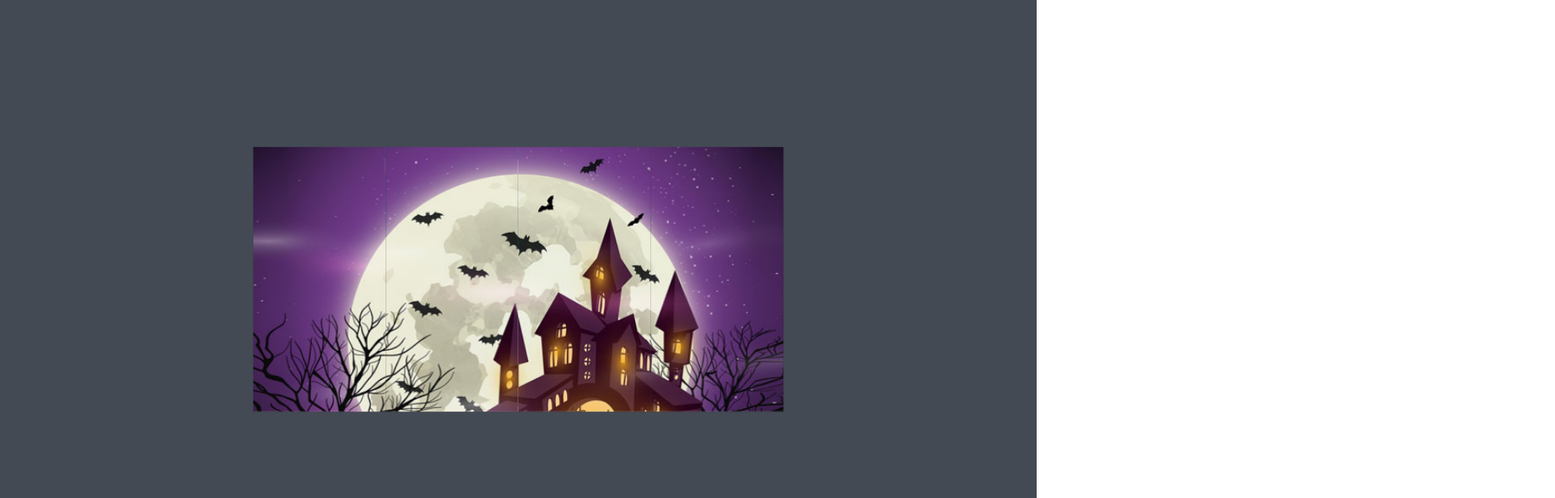
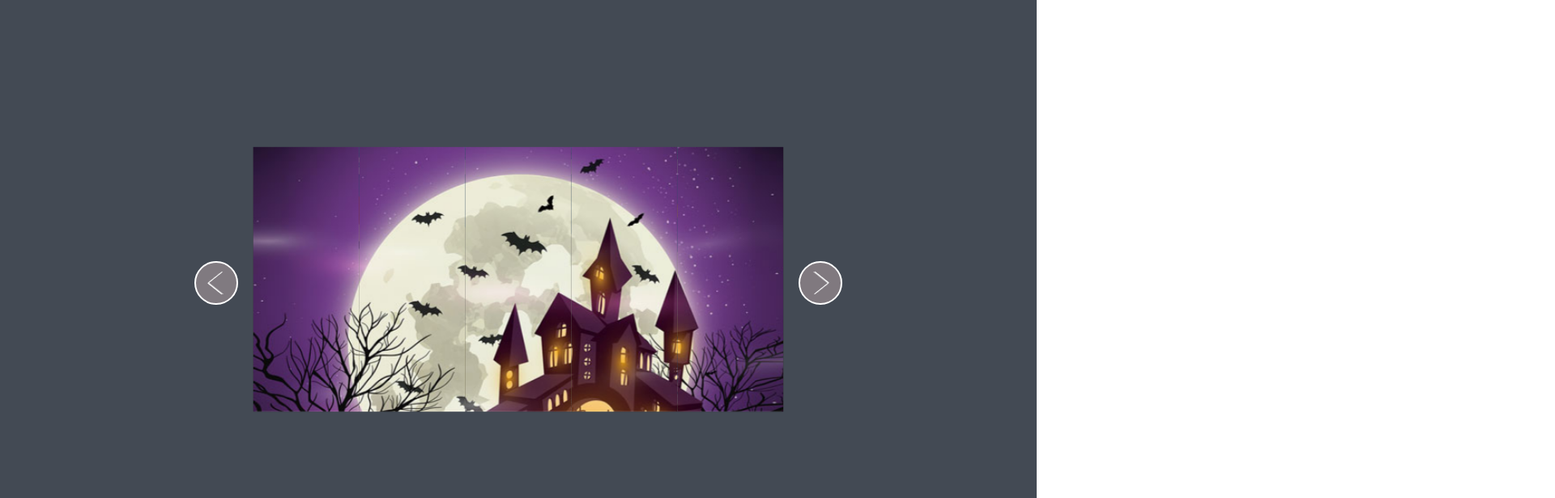
Before and after one commit to queenyang/css3-3d, a website: page html/index3.html in a window 1280 px wide. Shown: the top 616 px of the page at 81% size, 1920 px wide, since content can reach past the window. Drawn offline with Linux system fonts and the light colour scheme.

Commit message:
index3  添加魔方前进后退按钮

```diff
--- a/css/index3.css
+++ b/css/index3.css
@@ -5,6 +5,45 @@ html,body,div,img {margin:0;padding: 0; display: block;}
     background: #434a54;
     perspective: 1800px;
 }
+/* 前后翻页按钮样式 */
+.control-btn {
+    position: absolute;
+    top: 200px;
+    left: 0;
+    right: 0;
+    margin: 0 auto;
+    width: 800px;
+    height: 300px;
+    display: flex;
+    justify-content: space-between;
+    align-items: center;
+}
+.control-btn div {
+    position: relative;
+    width: 50px;
+    height: 50px;
+    border: 2px solid #fff;
+    border-radius: 100%;
+    background:rgba(220, 193, 193, 0.4);
+    display: flex;
+    justify-content: center;
+    align-items: center;
+    cursor: pointer;
+}
+.control-btn .prev {
+    transform: rotate(180deg);
+}
+.control-btn div span {
+    display: block;
+    width: 24px;
+    height: 24px;
+    border-right: 2px solid #fff;
+    border-bottom: 2px solid #fff;
+    border-radius: 2px;
+    transform: scaleY(0.8) translateX(-7px) rotate(-45deg);
+    text-indent: -9999px;
+}
+/* 魔方部分样式配置 */
 .banner-con {
     position: absolute;
     left: 0; right: 0;
@@ -31,6 +70,7 @@ html,body,div,img {margin:0;padding: 0; display: block;}
     width: 100%;
     height: 300px;
 }
+/* 魔方四个面样式配置 */
 .front {
     background:url(../imgs/3/1.jpg) no-repeat left top;
     transform: translateZ(150px);
--- a/html/index3.html
+++ b/html/index3.html
@@ -7,31 +7,23 @@
     </head>
     <body>
         <div class="wrp">
+          <div class="control-btn">
+              <div class="prev">
+                  <span>上一页</span>
+              </div>
+              <div class="next">
+                  <span>下一页</span>
+              </div>
+          </div>
           <div class="banner-con">
-              <div class="banner-item">
+              <!-- <div class="banner-item">
                   <div class="front"></div>
                   <div class="back"></div>
                   <div class="left"></div>
                   <div class="right"></div>
                   <div class="top"></div>
                   <div class="bottom"></div>
-              </div>
-              <div class="banner-item">
-                <div class="front"></div>
-                <div class="back"></div>
-                <div class="left"></div>
-                <div class="right"></div>
-                <div class="top"></div>
-                <div class="bottom"></div>
-            </div>
-            <div class="banner-item">
-                <div class="front"></div>
-                <div class="back"></div>
-                <div class="left"></div>
-                <div class="right"></div>
-                <div class="top"></div>
-                <div class="bottom"></div>
-            </div>
+              </div> -->
           </div>
         </div>
     </body>
--- a/js/index3.js
+++ b/js/index3.js
@@ -1,17 +1,23 @@
 window.onload = function() {
     // 加载页面 执行动画
     // 根据配置渲染banner分割个数，挪动图片位置
-    var bannerConDom = document.getElementsByClassName('banner-con')[0];
-    var wrpWidth = bannerConDom.offsetWidth;
-    init(4);
+    let iCurIndex = 0;
+    const part = 5;
+    const bannerConDom = document.getElementsByClassName('banner-con')[0];
+    const wrpWidth = bannerConDom.offsetWidth;
+    const prevBtn = document.getElementsByClassName('prev')[0];
+    const nextBtn = document.getElementsByClassName('next')[0];
+    init(part);
+    nextBtn.onclick = loopNext;
+    prevBtn.onclick = loopPrev;
     // 根据配置添加节点
     function init(part) {
-        var bannerInDom = '';
-        var itemWidth = parseInt(wrpWidth / part, 10) ;
-        var zIndexMax = Math.ceil(part / 2);
-        var remain = part % 2 ;
-        var zIndex = 0;
-        for(var i=0; i<part; i+=1) {
+        let bannerInDom = '';
+        let zIndex = 0;
+        const itemWidth = wrpWidth / part ;
+        const zIndexMax = Math.ceil(part / 2);
+        const remain = part % 2 ;
+        for(let i=0; i<part; i+=1) {
             if(i+1 <= zIndexMax) {
                 zIndex += 1;
             } else if( (i+1 <= zIndexMax + 1) && !remain ){
@@ -30,8 +36,27 @@ window.onload = function() {
         }
         bannerConDom.innerHTML = bannerInDom ;
     }
-    function loop() {
-
+    function loopNext() {
+        if(iCurIndex + 1 >= 4) {
+            iCurIndex = 0;
+        } else {
+            iCurIndex += 1;
+        }
+        turnOver();
     }
-
+    function loopPrev() {
+        if(iCurIndex - 1 <= 0) {
+            iCurIndex = 4;
+        } else {
+            iCurIndex -= 1;
+        }
+        turnOver();
+    }
+    // 魔方翻转动画
+    function turnOver() {
+        let bannerItemArr = document.getElementsByClassName('banner-item');
+        for(let i=0; i<bannerItemArr.length; i++) {
+            bannerItemArr[i].style.transform = `rotateX(${iCurIndex*90}deg)`;
+        }
+    }
 }
```
Also changed, not shown: package.json (added, +24 -0 lines).
